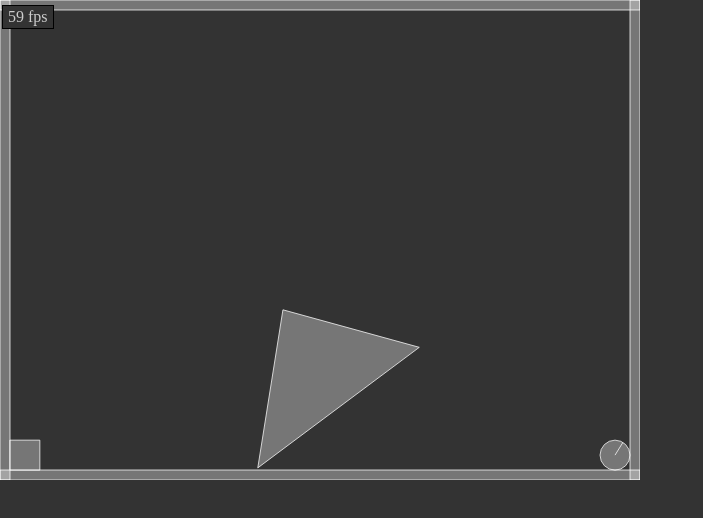
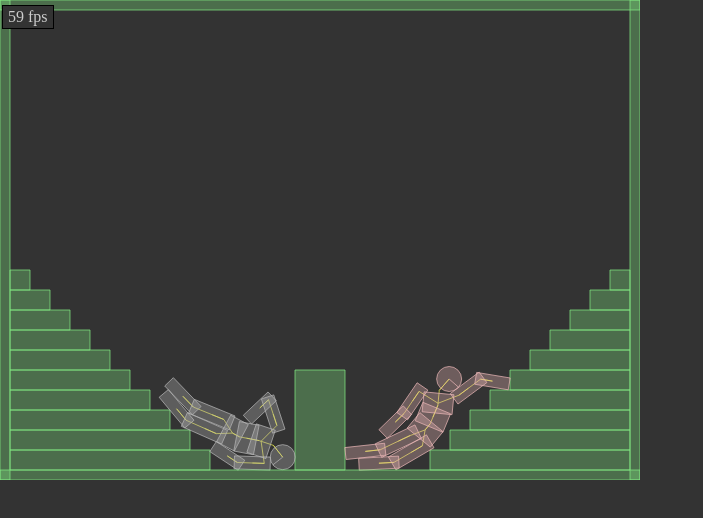
Before and after one commit to PixxxeL/box2d-js-port-fork, a plain HTML site: page examples/index.html in a window 1280 px wide. Shown: the whole page, without its empty margins (0-703 px from the left). Drawn offline with Linux system fonts and the light colour scheme.

Commit message:
1. Colorized b2World.DebugDraw 2. Make b2RevoluteJointDef.Initialize 3. Refactoring of examples app 4. Add Ragdoll example

```diff
--- a/examples/main.js
+++ /dev/null
@@ -1,245 +0,0 @@
-// Generated by CoffeeScript 1.7.1
-var Fps, addBody, animate, bodies, fps, ground, initBox2d, initDraw, mouseDown, mouseMove, mouseUp, world;
-
-world = null;
-
-fps = null;
-
-Fps = (function() {
-  function Fps(fpsEl) {
-    this.fpsEl = fpsEl;
-    this.lastFps = +(new Date);
-    this.frameTime = 0;
-    this.frame = 0;
-  }
-
-  Fps.prototype.render = function() {
-    var elapsed, now;
-    now = +(new Date);
-    elapsed = now - this.lastFps;
-    this.frameTime += (elapsed - this.frameTime) / 20;
-    if (!(this.frame % 60)) {
-      this.fpsEl.innerHTML = (1000 / this.frameTime) | 0;
-    }
-    this.lastFps = now;
-    return this.frame++;
-  };
-
-  return Fps;
-
-})();
-
-initBox2d = function() {
-  var aabb;
-  aabb = new b2AABB;
-  aabb.minVertex.Set(0, 0);
-  aabb.maxVertex.Set(640, 480);
-  return window.world = new b2World(aabb, new b2Vec2(0, 300), true);
-};
-
-initDraw = function() {
-  var canvas, ctx;
-  canvas = document.getElementById('canvas');
-  canvas.addEventListener('mousedown', mouseDown);
-  canvas.addEventListener('mouseup', mouseUp);
-  canvas.addEventListener('mousemove', mouseMove);
-  ctx = canvas.getContext('2d');
-  window.world.SetDebugDraw({
-    ctx: ctx,
-    width: 640,
-    height: 480
-  });
-  return fps = new Fps(document.getElementById('fps-value'));
-};
-
-mouseDown = function(e) {
-  var joint, mouseX, mouseY, worldPoint;
-  world = window.world;
-  joint = world.m_jointList;
-  while (joint) {
-    if (joint.m_userData === 'mouseJoint') {
-      return;
-    }
-    joint = joint.m_next;
-  }
-  mouseX = e.clientX - (this.offsetLeft - this.scrollLeft);
-  mouseY = e.clientY - (this.offsetTop - this.scrollTop);
-  worldPoint = new b2Vec2(mouseX, mouseY);
-  return world.QueryPoint(function(body) {
-    var jointDef, mass, mouseJoint;
-    mass = body.GetMass();
-    if (!mass) {
-      return;
-    }
-    jointDef = new b2MouseJointDef;
-    jointDef.body1 = world.GetGroundBody();
-    jointDef.body2 = body;
-    jointDef.target = worldPoint;
-    jointDef.maxForce = 10000 * mass;
-    jointDef.collideConnected = true;
-    mouseJoint = world.CreateJoint(jointDef);
-    return mouseJoint.m_userData = 'mouseJoint';
-  }, worldPoint);
-};
-
-mouseUp = function(e) {
-  var joint;
-  world = window.world;
-  joint = world.m_jointList;
-  while (joint) {
-    if (joint.m_userData === 'mouseJoint') {
-      world.DestroyJoint(joint);
-      joint = null;
-      return;
-    }
-    joint = joint.m_next;
-  }
-};
-
-mouseMove = function(e) {
-  var joint, mouseX, mouseY, worldPoint;
-  mouseX = e.clientX - (this.offsetLeft - this.scrollLeft);
-  mouseY = e.clientY - (this.offsetTop - this.scrollTop);
-  worldPoint = new b2Vec2(mouseX, mouseY);
-  world = window.world;
-  joint = world.m_jointList;
-  while (joint) {
-    if (joint.m_userData === 'mouseJoint') {
-      joint.SetTarget(worldPoint);
-      return;
-    }
-    joint = joint.m_next;
-  }
-};
-
-addBody = function(params) {
-  var body, bodyDef, height, i, p, points, radius, rotation, shapeDef, width, x, y, _i, _len;
-  params || (params = {});
-  x = params.x || 0;
-  y = params.y || 0;
-  width = params.width;
-  height = params.height;
-  radius = params.radius;
-  points = params.points;
-  rotation = params.rotation;
-  bodyDef = new b2BodyDef;
-  if (radius) {
-    shapeDef = new b2CircleDef;
-    shapeDef.radius = radius || 15;
-    bodyDef.AddShape(shapeDef);
-  } else if (points) {
-    shapeDef = new b2PolyDef;
-    shapeDef.vertexCount = points.length;
-    for (i = _i = 0, _len = points.length; _i < _len; i = ++_i) {
-      p = points[i];
-      shapeDef.vertices[i].Set(p[0], p[1]);
-    }
-    bodyDef.AddShape(shapeDef);
-  } else {
-    shapeDef = new b2BoxDef;
-    shapeDef.extents.Set((parseInt(width, 10) || 30) * .5, (parseInt(height, 10) || 30) * .5);
-    bodyDef.AddShape(shapeDef);
-  }
-  if (rotation) {
-    shapeDef.localRotation = rotation;
-  }
-  shapeDef.density = params.density || 0;
-  shapeDef.friction = params.friction || 0;
-  shapeDef.restitution = params.restitution || 0;
-  bodyDef.position.Set(x, y);
-  body = world.CreateBody(bodyDef);
-  body.m_userData = {
-    name: params.name,
-    additional: params.additional || {}
-  };
-  return body;
-};
-
-ground = function() {
-  addBody({
-    name: 'floor',
-    x: 320,
-    y: 475,
-    width: 640,
-    height: 10,
-    friction: .1,
-    density: 0
-  });
-  addBody({
-    name: 'ceiling',
-    x: 320,
-    y: 5,
-    width: 640,
-    height: 10,
-    friction: .1,
-    density: 0
-  });
-  addBody({
-    name: 'left wall',
-    x: 5,
-    y: 240,
-    width: 10,
-    height: 480,
-    friction: .1,
-    density: 0
-  });
-  return addBody({
-    name: 'right wall',
-    x: 635,
-    y: 240,
-    width: 10,
-    height: 480,
-    friction: .1,
-    density: 0
-  });
-};
-
-bodies = function() {
-  var jointDef, tri;
-  addBody({
-    name: 'square',
-    x: 260,
-    y: 50,
-    width: 30,
-    height: 30,
-    friction: .2,
-    density: 1
-  });
-  addBody({
-    name: 'circle',
-    x: 370,
-    y: 100,
-    radius: 15,
-    friction: .2,
-    restitution: .2,
-    density: 2
-  });
-  tri = addBody({
-    name: 'static triangle',
-    x: 320,
-    y: 300,
-    points: [[0, 0], [100, 100], [-100, 125]],
-    friction: .1,
-    density: .25
-  });
-  jointDef = new b2RevoluteJointDef;
-  jointDef.body1 = tri;
-  jointDef.body2 = window.world.GetGroundBody();
-  jointDef.anchorPoint = tri.m_position;
-  return window.world.CreateJoint(jointDef);
-};
-
-animate = function() {
-  fps.render();
-  window.world.Step(1 / 60, 4);
-  window.world.DebugDraw();
-  return requestAnimationFrame(animate);
-};
-
-window.onload = function() {
-  initBox2d();
-  initDraw();
-  ground();
-  bodies();
-  return animate();
-};
--- /dev/null
+++ b/examples/scripts/main.js
@@ -0,0 +1,108 @@
+// Generated by CoffeeScript 1.7.1
+var animate, bodies, fps, initBox2d, initDraw, mouseDown, mouseMove, mouseUp, world;
+
+world = null;
+
+fps = null;
+
+initBox2d = function() {
+  var aabb;
+  aabb = new b2AABB;
+  aabb.minVertex.Set(0, 0);
+  aabb.maxVertex.Set(640, 480);
+  return window.world = new b2World(aabb, new b2Vec2(0, 300), true);
+};
+
+initDraw = function() {
+  var canvas, ctx;
+  canvas = document.getElementById('canvas');
+  canvas.addEventListener('mousedown', mouseDown);
+  canvas.addEventListener('mouseup', mouseUp);
+  canvas.addEventListener('mousemove', mouseMove);
+  ctx = canvas.getContext('2d');
+  window.world.SetDebugDraw({
+    ctx: ctx,
+    width: 640,
+    height: 480
+  });
+  return fps = new Fps(document.getElementById('fps-value'));
+};
+
+mouseDown = function(e) {
+  var joint, mouseX, mouseY, worldPoint;
+  world = window.world;
+  joint = world.m_jointList;
+  while (joint) {
+    if (joint.m_userData === 'mouseJoint') {
+      return;
+    }
+    joint = joint.m_next;
+  }
+  mouseX = e.clientX - (this.offsetLeft - this.scrollLeft);
+  mouseY = e.clientY - (this.offsetTop - this.scrollTop);
+  worldPoint = new b2Vec2(mouseX, mouseY);
+  return world.QueryPoint(function(body) {
+    var jointDef, mass, mouseJoint;
+    mass = body.GetMass();
+    if (!mass) {
+      return;
+    }
+    jointDef = new b2MouseJointDef;
+    jointDef.body1 = world.GetGroundBody();
+    jointDef.body2 = body;
+    jointDef.target = worldPoint;
+    jointDef.maxForce = 10000 * mass;
+    jointDef.collideConnected = true;
+    mouseJoint = world.CreateJoint(jointDef);
+    return mouseJoint.m_userData = 'mouseJoint';
+  }, worldPoint);
+};
+
+mouseUp = function(e) {
+  var joint;
+  world = window.world;
+  joint = world.m_jointList;
+  while (joint) {
+    if (joint.m_userData === 'mouseJoint') {
+      world.DestroyJoint(joint);
+      joint = null;
+      return;
+    }
+    joint = joint.m_next;
+  }
+};
+
+mouseMove = function(e) {
+  var joint, mouseX, mouseY, worldPoint;
+  mouseX = e.clientX - (this.offsetLeft - this.scrollLeft);
+  mouseY = e.clientY - (this.offsetTop - this.scrollTop);
+  worldPoint = new b2Vec2(mouseX, mouseY);
+  world = window.world;
+  joint = world.m_jointList;
+  while (joint) {
+    if (joint.m_userData === 'mouseJoint') {
+      joint.SetTarget(worldPoint);
+      return;
+    }
+    joint = joint.m_next;
+  }
+};
+
+bodies = function() {
+  return ragdoll();
+};
+
+animate = function() {
+  fps.render();
+  window.world.Step(1 / 60, 4);
+  window.world.DebugDraw();
+  return requestAnimationFrame(animate);
+};
+
+window.onload = function() {
+  initBox2d();
+  initDraw();
+  ground();
+  bodies();
+  return animate();
+};
--- /dev/null
+++ b/examples/scripts/ragdoll.js
@@ -0,0 +1,166 @@
+// Generated by CoffeeScript 1.7.1
+var ragdoll;
+
+ragdoll = function() {
+  var head, i, j, lower_arms, lower_legs, params, prefix, rjd, side, startX, startY, torsos, upper_arms, upper_legs, world, _i, _j, _k, _l, _m, _n, _o, _p;
+  world = window.world;
+  rjd = new b2RevoluteJointDef;
+  for (i = _i = 0; _i <= 1; i = ++_i) {
+    startX = 70 + Math.random() * 20 + 480 * i;
+    startY = 20 + Math.random() * 50;
+    prefix = i ? 'right' : 'left';
+    head = addBody({
+      name: "" + prefix + " head",
+      x: startX,
+      y: startY,
+      radius: 12.5,
+      friction: .4,
+      restitution: .3,
+      density: 1
+    });
+    torsos = [];
+    params = {
+      x: startX,
+      width: 30,
+      height: 20,
+      friction: .4,
+      restitution: .1,
+      density: 1
+    };
+    for (j = _j = 0; _j <= 2; j = ++_j) {
+      params['name'] = "" + prefix + " torso " + (j + 1);
+      params['y'] = startY + 28 + j * 15;
+      torsos.push(addBody(params));
+    }
+    upper_arms = [];
+    params = {
+      y: startY + 30,
+      width: 13,
+      height: 36,
+      friction: .4,
+      restitution: .1,
+      density: 1
+    };
+    for (j = _k = 0; _k <= 1; j = ++_k) {
+      side = j ? 'right' : 'left';
+      params['x'] = startX + (j ? 20 : -20);
+      params['name'] = "" + prefix + " upper arms " + side;
+      upper_arms.push(addBody(params));
+    }
+    lower_arms = [];
+    params = {
+      y: startY + 57,
+      width: 12,
+      height: 34,
+      friction: .4,
+      restitution: .1,
+      density: 1
+    };
+    for (j = _l = 0; _l <= 1; j = ++_l) {
+      side = j ? 'right' : 'left';
+      params['x'] = startX + (j ? 20 : -20);
+      params['name'] = "" + prefix + " lower arms " + side;
+      lower_arms.push(addBody(params));
+    }
+    upper_legs = [];
+    params = {
+      y: startY + 85,
+      width: 15,
+      height: 44,
+      friction: .4,
+      restitution: .1,
+      density: 1
+    };
+    for (j = _m = 0; _m <= 1; j = ++_m) {
+      side = j ? 'right' : 'left';
+      params['x'] = startX + (j ? 8 : -8);
+      params['name'] = "" + prefix + " upper legs " + side;
+      upper_legs.push(addBody(params));
+    }
+    lower_legs = [];
+    params = {
+      y: startY + 120,
+      width: 12,
+      height: 40,
+      friction: .4,
+      restitution: .1,
+      density: 1
+    };
+    for (j = _n = 0; _n <= 1; j = ++_n) {
+      side = j ? 'right' : 'left';
+      params['x'] = startX + (j ? 8 : -8);
+      params['name'] = "" + prefix + " lower legs " + side;
+      lower_legs.push(addBody(params));
+    }
+    rjd.enableLimit = true;
+    rjd.lowerAngle = -40 / TO_RAD;
+    rjd.upperAngle = 40 / TO_RAD;
+    rjd.Initialize(torsos[0], head, new b2Vec2(startX, startY + 15));
+    world.CreateJoint(rjd);
+    rjd.lowerAngle = -85 / TO_RAD;
+    rjd.upperAngle = 130 / TO_RAD;
+    rjd.Initialize(torsos[0], upper_arms[0], new b2Vec2(startX - 20, startY + 18));
+    world.CreateJoint(rjd);
+    rjd.lowerAngle = -130 / TO_RAD;
+    rjd.upperAngle = 85 / TO_RAD;
+    rjd.Initialize(torsos[0], upper_arms[1], new b2Vec2(startX + 20, startY + 18));
+    world.CreateJoint(rjd);
+    rjd.lowerAngle = -130 / TO_RAD;
+    rjd.upperAngle = 10 / TO_RAD;
+    rjd.Initialize(upper_arms[0], lower_arms[0], new b2Vec2(startX - 20, startY + 45));
+    world.CreateJoint(rjd);
+    rjd.lowerAngle = -10 / TO_RAD;
+    rjd.upperAngle = 130 / TO_RAD;
+    rjd.Initialize(upper_arms[1], lower_arms[1], new b2Vec2(startX + 20, startY + 45));
+    world.CreateJoint(rjd);
+    rjd.lowerAngle = -15 / TO_RAD;
+    rjd.upperAngle = 15 / TO_RAD;
+    rjd.Initialize(torsos[0], torsos[1], new b2Vec2(startX, startY + 30));
+    world.CreateJoint(rjd);
+    rjd.Initialize(torsos[1], torsos[2], new b2Vec2(startX, startY + 50));
+    world.CreateJoint(rjd);
+    rjd.lowerAngle = -25 / TO_RAD;
+    rjd.upperAngle = 45 / TO_RAD;
+    rjd.Initialize(torsos[2], upper_legs[0], new b2Vec2(startX - 8, startY + 72));
+    world.CreateJoint(rjd);
+    rjd.lowerAngle = -45 / TO_RAD;
+    rjd.upperAngle = 25 / TO_RAD;
+    rjd.Initialize(torsos[2], upper_legs[1], new b2Vec2(startX + 8, startY + 72));
+    world.CreateJoint(rjd);
+    rjd.lowerAngle = -25 / TO_RAD;
+    rjd.upperAngle = 115 / TO_RAD;
+    rjd.Initialize(upper_legs[0], lower_legs[0], new b2Vec2(startX - 8, startY + 105));
+    world.CreateJoint(rjd);
+    rjd.lowerAngle = -115 / TO_RAD;
+    rjd.upperAngle = 25 / TO_RAD;
+    rjd.Initialize(upper_legs[1], lower_legs[1], new b2Vec2(startX + 8, startY + 105));
+    world.CreateJoint(rjd);
+  }
+  params = {
+    height: 20,
+    friction: .4,
+    restitution: .3
+  };
+  for (i = _o = 1; _o <= 10; i = ++_o) {
+    params['name'] = "left stair " + i;
+    params['x'] = 10 + 10 * i;
+    params['y'] = 260 + 20 * i;
+    params['width'] = 20 * i;
+    addBody(params);
+  }
+  for (i = _p = 1; _p <= 10; i = ++_p) {
+    params['name'] = "right stair " + i;
+    params['x'] = 630 - 10 * i;
+    params['y'] = 260 + 20 * i;
+    params['width'] = 20 * i;
+    addBody(params);
+  }
+  return addBody({
+    x: 320,
+    y: 420,
+    width: 50,
+    height: 100,
+    friction: .4,
+    restitution: .3
+  });
+};
--- /dev/null
+++ b/examples/scripts/utils.js
@@ -0,0 +1,116 @@
+// Generated by CoffeeScript 1.7.1
+var Fps, TO_RAD, addBody, fps, ground, toInt;
+
+fps = null;
+
+TO_RAD = 180 / Math.PI;
+
+Fps = (function() {
+  function Fps(fpsEl) {
+    this.fpsEl = fpsEl;
+    this.lastFps = +(new Date);
+    this.frameTime = 0;
+    this.frame = 0;
+  }
+
+  Fps.prototype.render = function() {
+    var elapsed, now;
+    now = +(new Date);
+    elapsed = now - this.lastFps;
+    this.frameTime += (elapsed - this.frameTime) / 20;
+    if (!(this.frame % 60)) {
+      this.fpsEl.innerHTML = (1000 / this.frameTime) | 0;
+    }
+    this.lastFps = now;
+    return this.frame++;
+  };
+
+  return Fps;
+
+})();
+
+addBody = function(params) {
+  var body, bodyDef, height, i, p, points, radius, rotation, shapeDef, width, x, y, _i, _len;
+  params || (params = {});
+  x = params.x || 0;
+  y = params.y || 0;
+  width = params.width;
+  height = params.height;
+  radius = params.radius;
+  points = params.points;
+  rotation = params.rotation;
+  bodyDef = new b2BodyDef;
+  if (radius) {
+    shapeDef = new b2CircleDef;
+    shapeDef.radius = radius || 15;
+    bodyDef.AddShape(shapeDef);
+  } else if (points) {
+    shapeDef = new b2PolyDef;
+    shapeDef.vertexCount = points.length;
+    for (i = _i = 0, _len = points.length; _i < _len; i = ++_i) {
+      p = points[i];
+      shapeDef.vertices[i].Set(p[0], p[1]);
+    }
+    bodyDef.AddShape(shapeDef);
+  } else {
+    shapeDef = new b2BoxDef;
+    shapeDef.extents.Set((toInt(width) || 30) * .5, (toInt(height) || 30) * .5);
+    bodyDef.AddShape(shapeDef);
+  }
+  if (rotation) {
+    shapeDef.localRotation = rotation;
+  }
+  shapeDef.density = params.density || 0;
+  shapeDef.friction = params.friction || 0;
+  shapeDef.restitution = params.restitution || 0;
+  bodyDef.position.Set(x, y);
+  body = world.CreateBody(bodyDef);
+  body.m_userData = {
+    name: params.name,
+    additional: params.additional || {}
+  };
+  return body;
+};
+
+ground = function() {
+  addBody({
+    name: 'floor',
+    x: 320,
+    y: 475,
+    width: 640,
+    height: 10,
+    friction: .1,
+    density: 0
+  });
+  addBody({
+    name: 'ceiling',
+    x: 320,
+    y: 5,
+    width: 640,
+    height: 10,
+    friction: .1,
+    density: 0
+  });
+  addBody({
+    name: 'left wall',
+    x: 5,
+    y: 240,
+    width: 10,
+    height: 480,
+    friction: .1,
+    density: 0
+  });
+  return addBody({
+    name: 'right wall',
+    x: 635,
+    y: 240,
+    width: 10,
+    height: 480,
+    friction: .1,
+    density: 0
+  });
+};
+
+toInt = function(value) {
+  return parseInt(value, 10) || 0;
+};
```
Also changed, not shown: examples/index.html (+5 -2 lines), examples/scripts/simple.js (added, +37 -0 lines), src/fork/box2d/dynamics/b2World.js (+15 -6 lines), src/fork/box2d/dynamics/joints/b2RevoluteJointDef.js (+6 -1 lines), examples/styles/main.css (renamed from examples/main.css), src/fork/box2d.js, src/fork/box2d.min.js, 5 other files.
